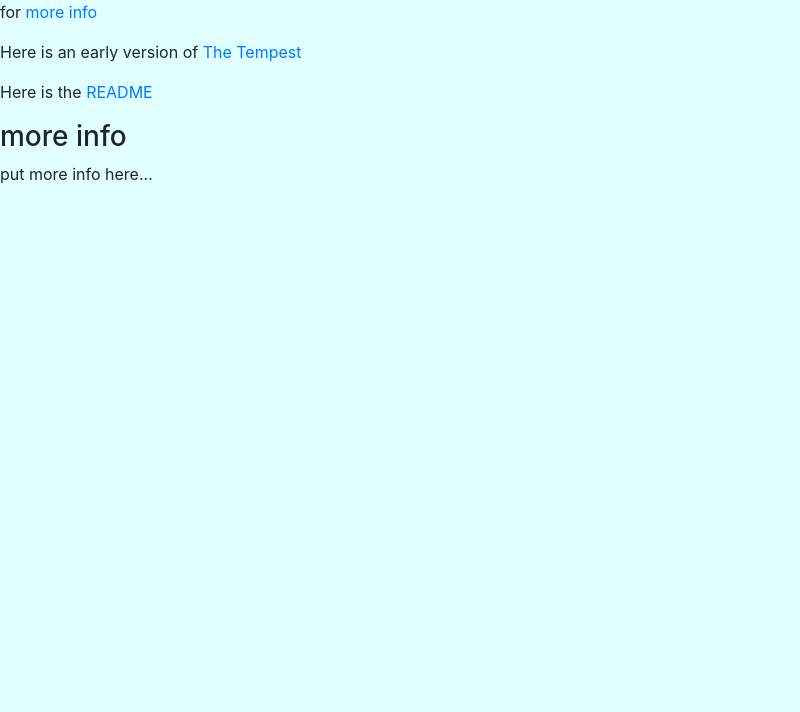
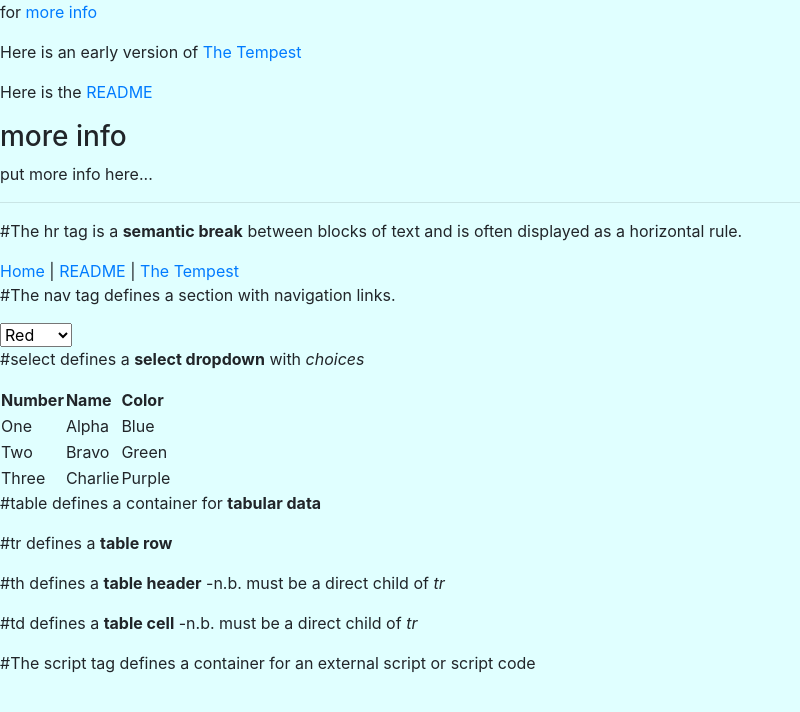
Before and after one commit to AL743-ni82dy/html-basic-examples, a plain HTML site: page index.html in a window 1280 px wide. Shown: the whole page, without its empty margins (0-800 px from the left). Drawn offline with nearby package versions, Linux system fonts and the light colour scheme.

Commit message:
added six examples of html tags

```diff
--- a/index.html
+++ b/index.html
@@ -7,7 +7,7 @@
     <title>Document</title>
 
     <style>
-        body { background-color: lightcyan}
+        body { background-color: lightcyan }
     </style>
 </head>
 <body>
@@ -16,5 +16,51 @@
     <p>Here is the <a href="./README.md" title="Readme file" >README</a></p>
     <h3 id="more_info">more info</h3>
     <p>put more info here...</p>
+    <hr>
+    <p>#The hr tag is a <b>semantic break</b> between blocks of text and is often displayed as a horizontal rule.</p>
+    <nav>
+        <a href="./index.html">Home</a> |
+        <a href="./README.md">README</a> |
+        <a href="http://www.gutenberg.org/cache/epub/2235/pg2235.html" title="by William Shakespeare">The Tempest</a>
+    </nav>
+    <p>#The nav tag defines a section with navigation links.</p>
+
+    <select name="color">
+        <option value="Red">Red</option>
+        <option value="Green">Green</option>
+        <option value="Tan">Tan</option>
+        <option value="Yellow">Yellow</option>
+    </select>
+    <p>#select defines a <b>select dropdown</b> with <i>choices</i></p>
+    <table>
+        <tr>
+            <th>Number</th>
+            <th>Name</th>
+            <th>Color</th>
+        </tr>
+        <tr>
+            <td>One</td>
+            <td>Alpha</td>
+            <td>Blue</td>
+        </tr>
+        <tr>
+            <td>Two</td>
+            <td>Bravo</td>
+            <td>Green</td>
+        </tr>
+        <tr>
+            <td>Three</td>
+            <td>Charlie</td>
+            <td>Purple</td>
+        </tr>
+    </table>
+    <p>#table defines a container for <b>tabular data</b></p>
+    <p>#tr defines a <b>table row</b></p>
+    <p>#th defines a <b>table header</b> -n.b. must be a direct child of <i>tr</i></p>
+    <p>#td defines a <b>table cell</b> -n.b. must be a direct child of <i>tr</i></p>
+    <script type="text/javascript">
+        console.log("Hello there")
+    </script>
+    <p>#The script tag defines a container for an external script or script code</p>
 </body>
 </html>
```
